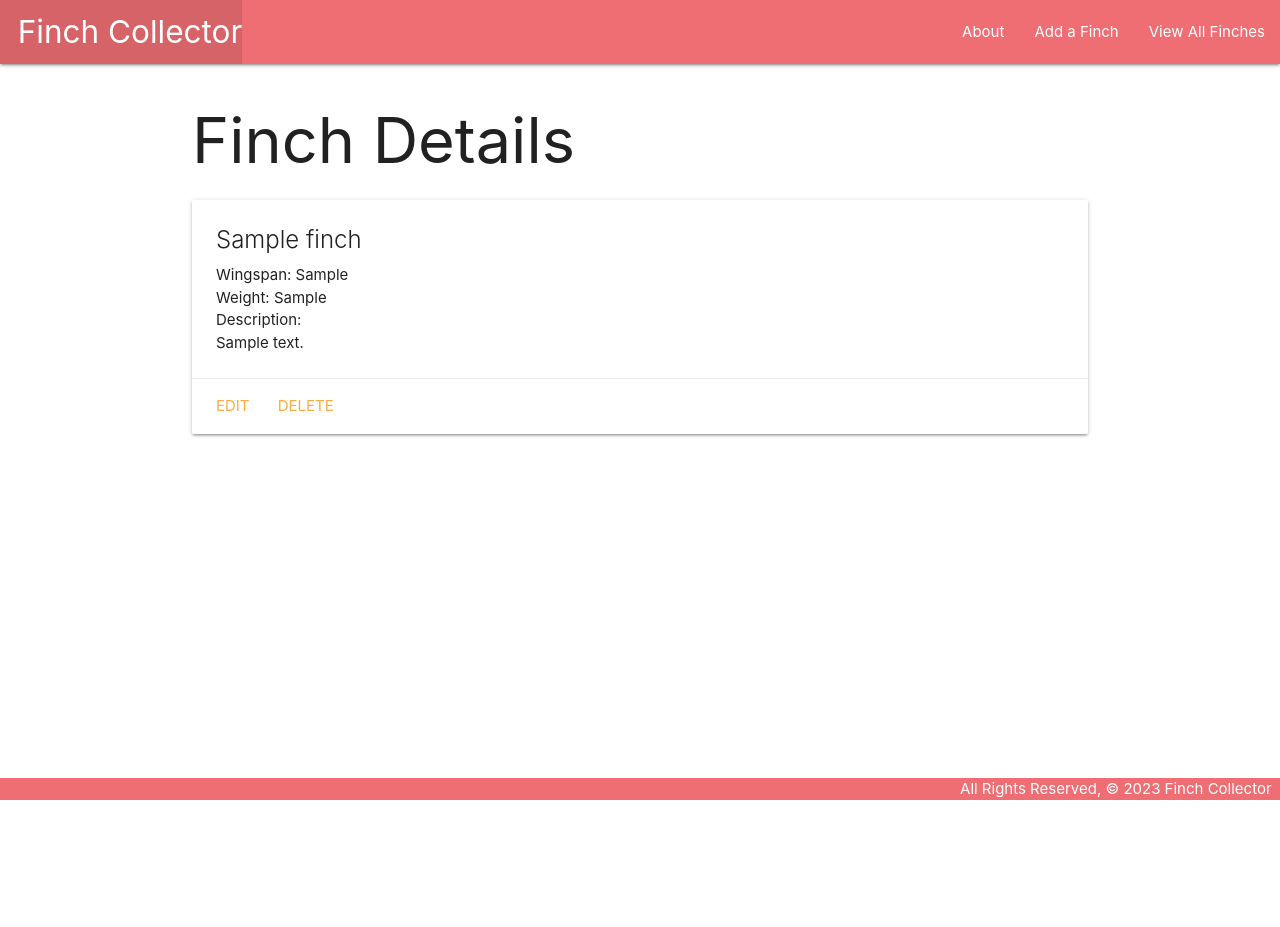
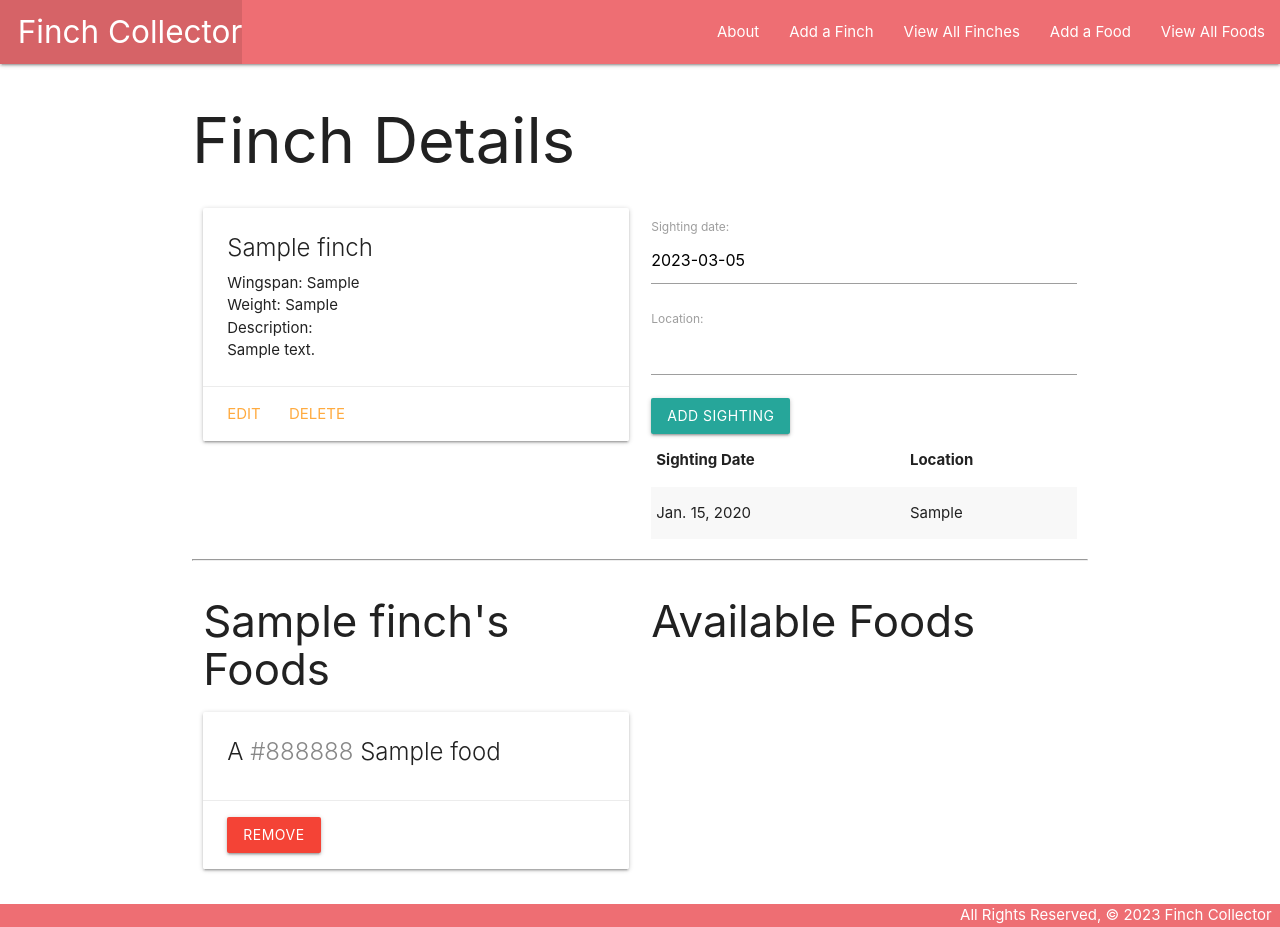
Before and after one commit to rectorjordan94/finchcollector, a Django app: page /finches/1/ in a window 1280 px wide. Before the commit the page ends 800 px from the top, so only its background shows below. Run offline with Django 4.2, Linux system fonts and the light colour scheme; tables that the repository leaves empty hold one stand-in row (values such as "Sample post").

Commit message:
adds foods, creates manytomany relationship with finches, allows assoc and unassoc of foods and finches, updates finches detail page

```diff
--- a/main_app/admin.py
+++ b/main_app/admin.py
@@ -1,4 +1,6 @@
 from django.contrib import admin
-from.models import Finch
+from.models import Finch, Sighting, Food
 # Register your models here.
 admin.site.register(Finch)
+admin.site.register(Sighting)
+admin.site.register(Food)
--- /dev/null
+++ b/main_app/forms.py
@@ -0,0 +1,7 @@
+from django.forms import ModelForm
+from .models import Sighting
+
+class SightingForm(ModelForm):
+    class Meta:
+        model = Sighting
+        fields = ['date', 'location']
--- a/main_app/models.py
+++ b/main_app/models.py
@@ -1,14 +1,38 @@
 from django.db import models
 from django.urls import reverse
 # Create your models here.
+class Food(models.Model):
+    name = models.CharField(max_length=50)
+    color = models.CharField(max_length=20)
+
+    def __str__(self):
+        return f"{self.color} {self.name}"
+
+    def get_absolute_url(self):
+        return reverse('foods_detail', kwargs={'pk': self.id})
+
 class Finch(models.Model):
     name = models.CharField(max_length=100)
     wingspan = models.CharField(max_length=50)
     weight = models.CharField(max_length=50)
     description = models.TextField(max_length=500)
 
+    foods = models.ManyToManyField(Food)
+
     def __str__(self):
         return self.name
 
     def get_absolute_url(self):
         return reverse('detail', kwargs={'finch_id': self.id})
+
+class Sighting(models.Model):
+    date = models.DateField('sighting date')
+    location = models.CharField(max_length=100)
+
+    finch = models.ForeignKey(Finch, on_delete=models.CASCADE)
+
+    def __str__(self):
+        return f"At {self.location} on {self.date}"
+
+    class Meta:
+        ordering = ['-date']
--- a/main_app/templates/base.html
+++ b/main_app/templates/base.html
@@ -9,7 +9,7 @@
   <title>Finch Collector</title>
   <link rel="stylesheet" href="https://cdnjs.cloudflare.com/ajax/libs/materialize/1.0.0/css/materialize.min.css">
   <link rel="stylesheet" type="text/css" href="{% static 'css/style.css' %}">
-
+  <script src="https://cdnjs.cloudflare.com/ajax/libs/materialize/1.0.0/js/materialize.min.js"></script>
 </head>
 <body>
   <header class="navbar-fixed">
@@ -22,6 +22,8 @@
           <li><a href="{% url 'about' %}">About</a></li>
           <li><a href="{% url 'finches_create' %}">Add a Finch</a></li>
           <li><a href="{% url 'index' %}">View All Finches</a></li>
+          <li><a href="{% url 'foods_create' %}">Add a Food</a></li>
+					<li><a href="{% url 'foods_index' %}">View All Foods</a></li>
         </ul>
       </div>
     </nav>
--- a/main_app/templates/finches/detail.html
+++ b/main_app/templates/finches/detail.html
@@ -3,6 +3,8 @@
 
 <h1>Finch Details</h1>
 
+<div class="row">
+  <div class="col s6">
     <div class="card">
       <div class="card-content">
         <span class="card-title">{{ finch.name }}</span>
@@ -15,5 +17,85 @@
         <a href="{% url 'finches_delete' finch.id %}">Delete</a>
       </div>
     </div>
+  </div>
+
+  <div class="col s6">
+    <form action="{% url 'add_sighting' finch.id %}" method="POST">
+      {% csrf_token %}
+      {{ sighting_form.as_p }}
+      <input type="submit" class="btn" value="Add Sighting">
+    </form>
+    <table class="striped">
+      <thead>
+        <tr><th>Sighting Date</th><th>Location</th></tr>
+      </thead>
+      <tbody>
+        {% for sighting in finch.sighting_set.all %}
+          <tr>
+            <td>{{sighting.date}}</td>
+            <td>{{sighting.location}}</td>
+          </tr>
+          {% endfor %}
+      </tbody>
+    </table>
+  </div>
+
+</div>
+  <hr>
+  <div class="row">
+    <div class="col s6">
+      <h3>{{ finch.name }}'s Foods</h3>
+      {% if finch.foods.count %}
+        {% for food in finch.foods.all %}
+          <div class="card">
+            <div class="card-content">
+              <span class="card-title">
+                A <span style="color: {{ food.color }}">{{ food.color }}</span> {{ food.name }}
+              </span>
+            </div>
+            <div class="card-action">
+              <form action="{% url 'unassoc_food' finch.id food.id %}" method="POST">
+                  {%csrf_token%}
+                  <input type="submit" class="btn red" value="Remove">
+              </form>
+          </div>
+          </div>
+        {% endfor %}
+      {% else %}
+        <h5>No Foods</h5>
+      {% endif %}
+    </div>
+    <div class="col s6">
+      <h3>Available Foods</h3>
+      {% if foods.count %}
+        {% for food in foods.all %}
+          <div class="card">
+            <div class="card-content">
+              <span class="card-title">
+                A <span style="color: {{ food.color }}">{{ food.color }}</span> {{ food.name }}
+              </span>
+            </div>
+            <div class="card-action">
+              <form action="{% url 'assoc_food' finch.id food.id %}" method="POST">
+                {% csrf_token %}
+                <button type="submit" class="btn">Add</button>
+              </form>
+            </div>
+          </div>
+        {% endfor %}
+      {% endif %}
+    </div>
+  </div>
+
+<script>
+  const dateEl = document.getElementById('id_date')
+  M.Datepicker.init(dateEl, {
+    format: 'yyyy-mm-dd',
+    defaultDate: new Date(),
+    setDefaultDate: true,
+    autoClose: true
+  })
+</script>
+
 
 {% endblock %}
--- a/main_app/urls.py
+++ b/main_app/urls.py
@@ -9,5 +9,13 @@
     path('finches/create/', views.FinchCreate.as_view(), name='finches_create'),
     path('finches/<int:pk>/update/', views.FinchUpdate.as_view(), name='finches_update'),
     path('finches/<int:pk>/delete/', views.FinchDelete.as_view(), name='finches_delete'),
-    path('finches/<int:finch_id>/', views.finches_detail, name='detail')
+    path('finches/<int:finch_id>/add_sighting/', views.add_sighting, name='add_sighting'),
+    path('finches/<int:finch_id>/assoc_food/<int:food_id>/', views.assoc_food, name='assoc_food'),
+    path('finches/<int:finch_id>/unassoc_food/<int:food_id>/', views.unassoc_food, name='unassoc_food'),
+    path('finches/<int:finch_id>/', views.finches_detail, name='detail'),
+    path('foods/', views.FoodList.as_view(), name='foods_index'),
+    path('foods/create/', views.FoodCreate.as_view(), name='foods_create'),
+    path('foods/<int:pk>/update/', views.FoodUpdate.as_view(), name='foods_update'),
+    path('foods/<int:pk>/delete/', views.FoodDelete.as_view(), name='foods_delete'),
+    path('foods/<int:pk>/', views.FoodDetail.as_view(), name='foods_detail'),
 ]
--- a/main_app/views.py
+++ b/main_app/views.py
@@ -1,6 +1,9 @@
-from django.shortcuts import render
+from django.shortcuts import render, redirect
 from django.views.generic.edit import CreateView, UpdateView, DeleteView
-from.models import Finch
+from django.views.generic import ListView
+from django.views.generic.detail import DetailView
+from.models import Finch, Food
+from .forms import SightingForm
 
 # finches =[
 #     {'name': 'European Goldfinch', 'wingspan': '21-25 cm', 'weight': '14-19 g', 'description': 'Male European goldfinches can often be distinguished by a larger, darker red mask that extends just behind the eye. The shoulder feathers are black, whereas they are brown on the female. In females, the red face does not extend past the eye. The ivory-coloured bill is long and pointed, and the tail is forked.'},
@@ -23,11 +26,16 @@
 
 def finches_detail(request, finch_id):
     finch = Finch.objects.get(id=finch_id)
-    return render(request, 'finches/detail.html', { 'finch': finch })
+
+    id_list = finch.foods.all().values_list('id')
+    foods_finch_doesnt_have = Food.objects.exclude(id__in=id_list)
+
+    sighting_form = SightingForm()
+    return render(request, 'finches/detail.html', { 'finch': finch, 'sighting_form': sighting_form, 'foods': foods_finch_doesnt_have })
 
 class FinchCreate(CreateView):
     model = Finch
-    fields = '__all__'
+    fields = ['name', 'wingspan', 'weight', 'description']
 
 class FinchUpdate(UpdateView):
     model = Finch
@@ -36,3 +44,43 @@
 class FinchDelete(DeleteView):
     model = Finch
     success_url = '/finches/'
+
+def add_sighting(request, finch_id):
+    form = SightingForm(request.POST)
+
+    if form.is_valid():
+        new_sighting = form.save(commit=False)
+        new_sighting.finch_id = finch_id
+        new_sighting.save()
+    return redirect('detail', finch_id=finch_id)
+
+def assoc_food(request, finch_id, food_id):
+    Finch.objects.get(id=finch_id).foods.add(food_id)
+    return redirect('detail', finch_id=finch_id)
+
+def unassoc_food(request, finch_id, food_id):
+    Finch.objects.get(id=finch_id).foods.remove(food_id)
+    return redirect('detail', finch_id=finch_id)
+
+class FoodList(ListView):
+    model = Food
+    template = 'foods/index.html'
+
+class FoodDetail(DetailView):
+    model = Food
+    template = 'foods/detail.html'
+
+class FoodCreate(CreateView):
+    model = Food
+    fields = ['name', 'color']
+
+    def form_valid(self, form):
+        return super().form_valid(form)
+
+class FoodUpdate(UpdateView):
+    model = Food
+    fields = ['name', 'color']
+
+class FoodDelete(DeleteView):
+    model = Food
+    success_url = '/foods/'
```
Also changed, not shown: main_app/templates/foods/detail.html (added, +17 -0 lines), main_app/templates/foods/index.html (added, +17 -0 lines), main_app/templates/main_app/food_confirm_delete.html (added, +15 -0 lines), main_app/templates/main_app/food_form.html (added, +16 -0 lines), main_app/migrations/0002_sighting.py (added), main_app/migrations/0003_alter_sighting_date.py (added), main_app/migrations/0004_food_alter_sighting_options_finch_foods.py (added), main_app/static/css/style.css (line endings or trailing spaces). Lines whose indentation alone changed are shown as unchanged.
